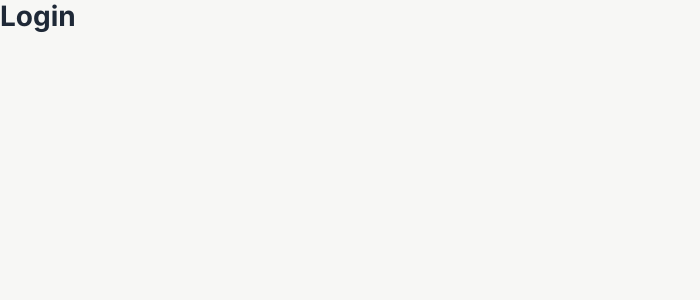
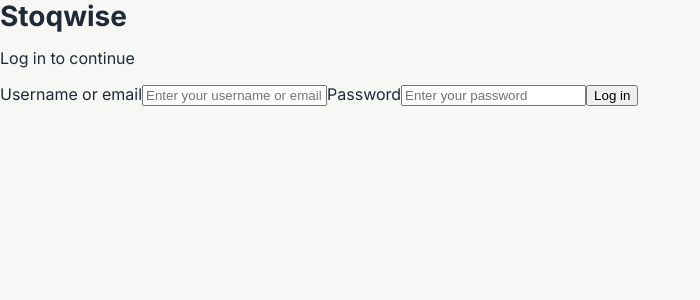
Before and after one commit to ClaudiaWilson18/Stoqwise, a React (Vite) app: page /login in a window 1280 px wide. Shown: the top 300 px of the page, without its empty margins (0-700 px from the left). Built offline with nearby package versions, Linux system fonts and the light colour scheme.

Commit message:
Add static Login screen

```diff
--- a/src/pages/Login.jsx
+++ b/src/pages/Login.jsx
@@ -1,3 +1,28 @@
 export default function Login() {
-  return <h1>Login</h1>
+  return (
+      <main className="login-page">
+        <form className="login-card" onSubmit={(e) => e.preventDefault()}>
+          <h1>Stoqwise</h1>
+          <p className="login-subtitle">Log in to continue</p>
+
+          <div className="login-error" role="alert"></div>
+
+          <label htmlFor="identifier">Username or email</label>
+          <input
+              id="identifier"
+              type="text"
+              placeholder="Enter your username or email"
+          />
+
+          <label htmlFor="password">Password</label>
+          <input
+              id="password"
+              type="password"
+              placeholder="Enter your password"
+          />
+
+          <button type="submit">Log in</button>
+        </form>
+      </main>
+  )
 }
```
